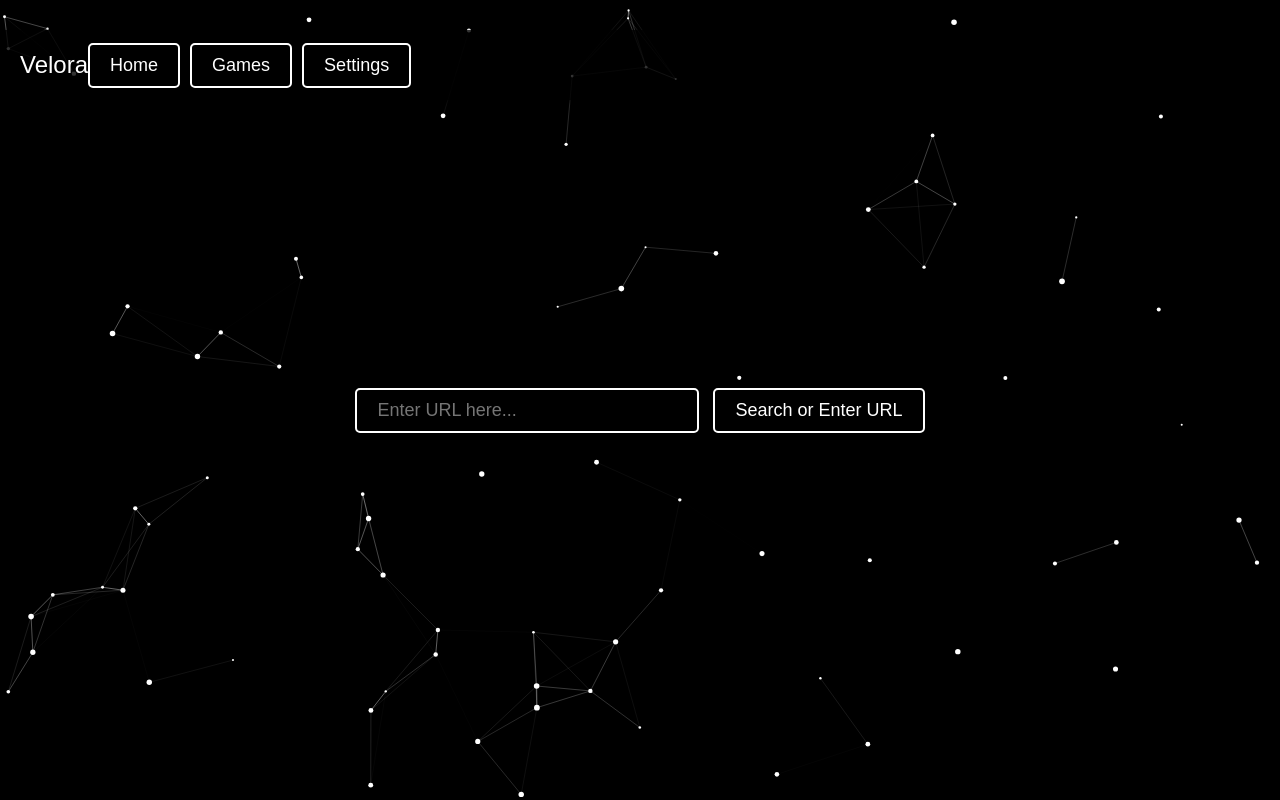
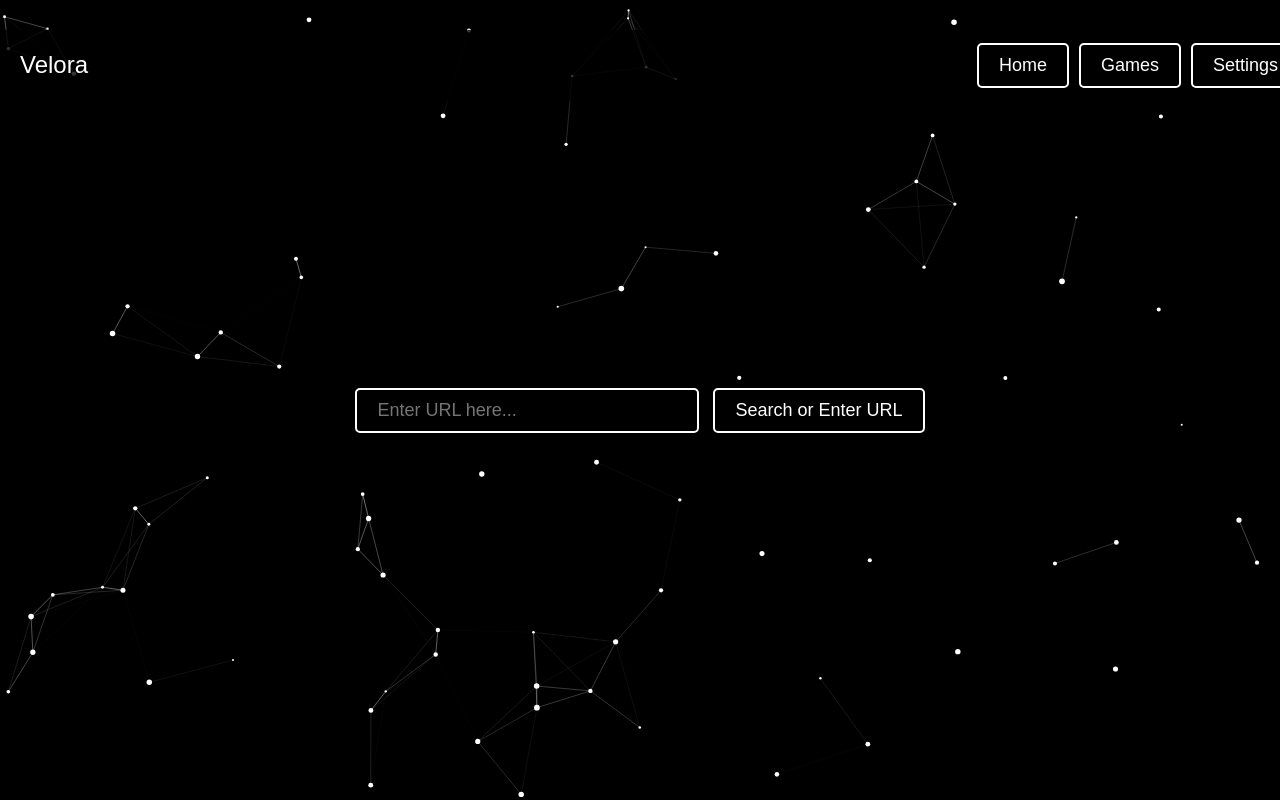
Before and after one commit to Bingleton465/bingleton465.github.io, a plain HTML site: page messaround.html in a window 1280 px wide. Shown: the top 800 px of the page. Drawn offline with Linux system fonts and the light colour scheme.

Commit message:
Update messaround.html

```diff
--- a/messaround.html
+++ b/messaround.html
@@ -55,7 +55,7 @@
       background: rgba(0, 0, 0, 0.8);
       display: flex;
       align-items: center;
-      justify-content: column;
+      justify-content: space-between;
       padding: 10px 20px;
       box-shadow: 0 2px 5px rgba(0, 0, 0, 0.5);
       z-index: 2;
```
